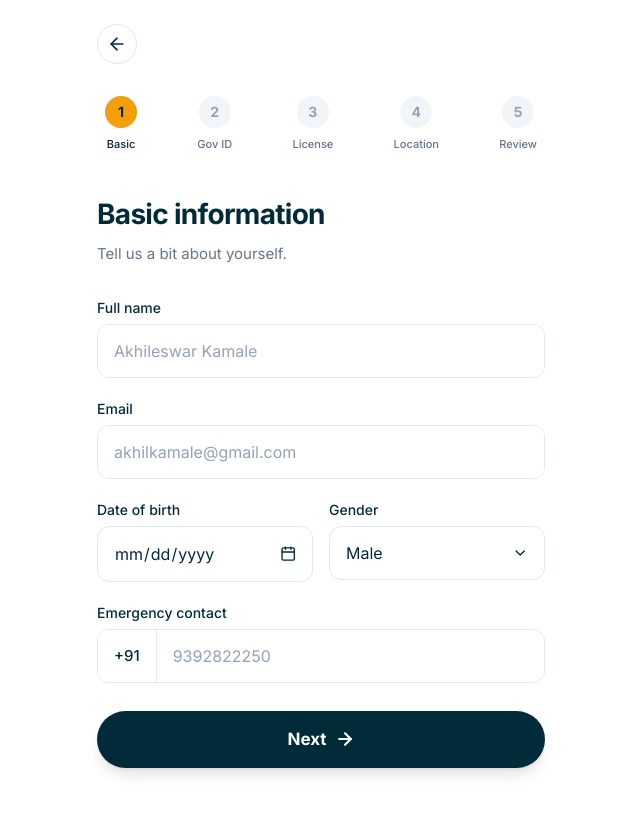
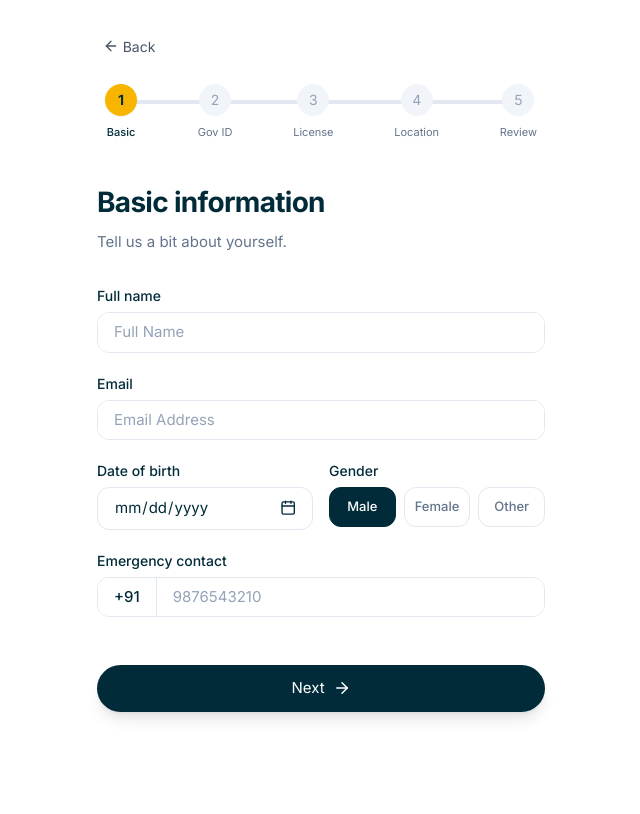
Before and after one commit to Akhileswar6/UdrCrafts, a React (Vite) app in the folder client/: page /basic-info in a window 1280 px wide. Shown: the top 814 px of the page, without its empty margins (319-959 px from the left). Built offline with nearby package versions, Linux system fonts and the light colour scheme.

Commit message:
style(ui): refine spacing and layout for post-submission flows
Optimized the Review, Verification, and Success pages by adjusting margins, font sizing, and button placements to ensure a tighter, more professional aesthetic.

```diff
--- a/client/src/pages/BasicInfo.jsx
+++ b/client/src/pages/BasicInfo.jsx
@@ -2,6 +2,7 @@ import React, { useState } from 'react';
 import { useNavigate } from 'react-router-dom';
 import { ArrowLeft, ArrowRight, Calendar, ChevronDown } from 'lucide-react';
 import { motion } from 'framer-motion';
+import Stepper from '../components/Stepper';
 
 const BasicInfo = () => {
   const navigate = useNavigate();
@@ -12,13 +13,29 @@ const BasicInfo = () => {
     gender: 'Male',
     emergencyContact: ''
   });
+  const [errors, setErrors] = useState({});
 
   const handleChange = (e) => {
     setFormData({ ...formData, [e.target.name]: e.target.value });
+    if (errors[e.target.name]) {
+      setErrors({ ...errors, [e.target.name]: '' });
+    }
   };
 
   const handleNext = (e) => {
     e.preventDefault();
+    const newErrors = {};
+    if (!formData.fullName) newErrors.fullName = 'Enter your full name';
+    if (!formData.email) newErrors.email = 'Enter a valid email';
+    if (!formData.dob) newErrors.dob = 'Select your date of birth';
+    if (!formData.gender) newErrors.gender = 'Select a gender';
+    if (!formData.emergencyContact || formData.emergencyContact.length !== 10) newErrors.emergencyContact = 'Enter a 10-digit contact';
+
+    if (Object.keys(newErrors).length > 0) {
+      setErrors(newErrors);
+      return;
+    }
+    setErrors({});
     navigate('/documents');
   };
 
@@ -31,39 +48,12 @@ const BasicInfo = () => {
         className="w-full max-w-md mx-auto"
       >
         {/* Back Button */}
-        <button
-          onClick={() => navigate(-1)}
-          className="w-10 h-10 rounded-full border border-gray-200 flex items-center justify-center text-[#012b39] mb-8 hover:bg-gray-50 transition"
-        >
-          <ArrowLeft size={20} strokeWidth={2} />
-        </button>
+          <button onClick={() => navigate(-1)} className="w-24 h-11 flex items-center justify-center rounded-full hover:bg-gray-50 transition-colors -ml-4 gap-1 mb-4">
+            <ArrowLeft size={16} className="text-[#475569]"  /> <span className='text-[#475569] text-[14px]'>Back</span>
+          </button>
 
         {/* Stepper */}
-        <div className="flex items-center justify-between mb-10 relative px-2">
-          {/* Connecting Line */}
-          <div className="absolute top-4 left-6 right-6 h-[3px] bg-[#F8FAFC] -z-10"></div>
-
-          <div className="flex flex-col items-center gap-2">
-            <div className="w-8 h-8 rounded-full bg-[#F59E0B] text-[#012b39] font-bold flex items-center justify-center text-sm shadow-sm">1</div>
-            <span className="text-[11px] font-medium text-[#012b39]">Basic</span>
-          </div>
-          <div className="flex flex-col items-center gap-2">
-            <div className="w-8 h-8 rounded-full bg-[#F1F5F9] text-[#94A3B8] font-bold flex items-center justify-center text-sm">2</div>
-            <span className="text-[11px] font-medium text-[#64748B]">Gov ID</span>
-          </div>
-          <div className="flex flex-col items-center gap-2">
-            <div className="w-8 h-8 rounded-full bg-[#F1F5F9] text-[#94A3B8] font-bold flex items-center justify-center text-sm">3</div>
-            <span className="text-[11px] font-medium text-[#64748B]">License</span>
-          </div>
-          <div className="flex flex-col items-center gap-2">
-            <div className="w-8 h-8 rounded-full bg-[#F1F5F9] text-[#94A3B8] font-bold flex items-center justify-center text-sm">4</div>
-            <span className="text-[11px] font-medium text-[#64748B]">Location</span>
-          </div>
-          <div className="flex flex-col items-center gap-2">
-            <div className="w-8 h-8 rounded-full bg-[#F1F5F9] text-[#94A3B8] font-bold flex items-center justify-center text-sm">5</div>
-            <span className="text-[11px] font-medium text-[#64748B]">Review</span>
-          </div>
-        </div>
+        <Stepper currentStep={1} />
 
         {/* Title */}
         <div className="mb-8">
@@ -83,17 +73,18 @@ const BasicInfo = () => {
             <label className="block text-[14px] text-[#012b39] font-medium">
               Full name
             </label>
-            <div className="flex rounded-xl border border-[#E2E8F0] overflow-hidden focus-within:border-[#94A3B8] transition-colors bg-white">
+            <div className={`flex rounded-xl border ${errors.fullName ? 'border-red-500' : 'border-[#E2E8F0]'} overflow-hidden focus-within:border-[#94A3B8] transition-colors bg-white`}>
               <input
                 type="text"
                 name="fullName"
                 value={formData.fullName}
                 onChange={handleChange}
-                className="w-full px-4 py-3.5 outline-none text-[16px] text-[#012b39] placeholder-[#94A3B8]"
-                placeholder="Akhileswar Kamale"
+                className="w-full px-4 py-2 outline-none text-[15px] text-[#012b39] placeholder-[#94A3B8]"
+                placeholder="Full Name"
                 required
               />
             </div>
+            {errors.fullName && <p className="text-red-400 text-[12px]">{errors.fullName}</p>}
           </div>
 
           {/* Email */}
@@ -101,17 +92,18 @@ const BasicInfo = () => {
             <label className="block text-[14px] text-[#012b39] font-medium">
               Email
             </label>
-            <div className="flex rounded-xl border border-[#E2E8F0] overflow-hidden focus-within:border-[#94A3B8] transition-colors bg-white">
+            <div className={`flex rounded-xl border ${errors.email ? 'border-red-500' : 'border-[#E2E8F0]'} overflow-hidden focus-within:border-[#94A3B8] transition-colors bg-white`}>
               <input
                 type="email"
                 name="email"
                 value={formData.email}
                 onChange={handleChange}
-                className="w-full px-4 py-3.5 outline-none text-[16px] text-[#012b39] placeholder-[#94A3B8]"
-                placeholder="akhilkamale@gmail.com"
+                className="w-full px-4 py-2 outline-none text-[15px] text-[#012b39] placeholder-[#94A3B8]"
+                placeholder="Email Address"
                 required
               />
             </div>
+            {errors.email && <p className="text-red-400 text-[12px]">{errors.email}</p>}
           </div>
 
           {/* DOB and Gender Row */}
@@ -120,37 +112,44 @@ const BasicInfo = () => {
               <label className="block text-[14px] text-[#012b39] font-medium">
                 Date of birth
               </label>
-              <div className="relative flex rounded-xl border border-[#E2E8F0] overflow-hidden focus-within:border-[#94A3B8] transition-colors bg-white items-center pr-4">
+              <div className={`relative flex rounded-xl border ${errors.dob ? 'border-red-500' : 'border-[#E2E8F0]'} overflow-hidden focus-within:border-[#94A3B8] transition-colors bg-white items-center pr-4`}>
                 <input
                   type="date"
                   name="dob"
                   value={formData.dob}
                   onChange={handleChange}
-                  className="w-full pl-4 py-3.5 outline-none text-[16px] text-[#012b39] bg-transparent [&::-webkit-calendar-picker-indicator]:opacity-0 [&::-webkit-calendar-picker-indicator]:absolute [&::-webkit-calendar-picker-indicator]:w-full"
+                  className="w-full pl-4 py-2 outline-none text-[15px] text-[#012b39] bg-transparent [&::-webkit-calendar-picker-indicator]:opacity-0 [&::-webkit-calendar-picker-indicator]:absolute [&::-webkit-calendar-picker-indicator]:w-full"
                   required
                 />
                 <Calendar size={18} className="text-[#012b39] pointer-events-none" />
               </div>
+              {errors.dob && <p className="text-red-400 text-[12px]">{errors.dob}</p>}
             </div>
 
             <div className="space-y-1.5 flex-1">
-              <label className="block text-[14px] text-[#012b39] font-medium">
+              <label className="block text-[14px] text-[#012b39] font-medium mb-1">
                 Gender
               </label>
-              <div className="relative flex rounded-xl border border-[#E2E8F0] overflow-hidden focus-within:border-[#94A3B8] transition-colors bg-white items-center pr-4">
-                <select
-                  name="gender"
-                  value={formData.gender}
-                  onChange={handleChange}
-                  className="w-full pl-4 py-3.5 outline-none text-[16px] text-[#012b39] bg-transparent appearance-none"
-                  required
-                >
-                  <option value="Male">Male</option>
-                  <option value="Female">Female</option>
-                  <option value="Other">Other</option>
-                </select>
-                <ChevronDown size={18} className="text-[#012b39] pointer-events-none" />
+              <div className="flex gap-2">
+                {['Male', 'Female', 'Other'].map((g) => (
+                  <button
+                    type="button"
+                    key={g}
+                    onClick={() => {
+                      setFormData({ ...formData, gender: g });
+                      if (errors.gender) setErrors({ ...errors, gender: '' });
+                    }}
+                    className={`flex-1 py-[9px] rounded-xl border text-[13px] font-medium transition-colors ${
+                      formData.gender === g
+                        ? 'border-[#012b39] bg-[#012b39] text-white'
+                        : errors.gender ? 'border-red-500 bg-white text-red-500' : 'border-[#E2E8F0] bg-white text-[#64748B] hover:border-[#94A3B8]'
+                    }`}
+                  >
+                    {g}
+                  </button>
+                ))}
               </div>
+              {errors.gender && <p className="text-red-400 text-[12px]">{errors.gender}</p>}
             </div>
           </div>
 
@@ -159,7 +158,7 @@ const BasicInfo = () => {
             <label className="block text-[14px] text-[#012b39] font-medium">
               Emergency contact
             </label>
-            <div className="flex rounded-xl border border-[#E2E8F0] overflow-hidden focus-within:border-[#94A3B8] transition-colors bg-white">
+            <div className={`flex rounded-xl border ${errors.emergencyContact ? 'border-red-500' : 'border-[#E2E8F0]'} overflow-hidden focus-within:border-[#94A3B8] transition-colors bg-white`}>
               <div className="flex items-center justify-center px-4 border-r border-[#E2E8F0] bg-white">
                 <span className="font-medium text-[#012b39] text-[15px]">+91</span>
               </div>
@@ -168,28 +167,30 @@ const BasicInfo = () => {
                 name="emergencyContact"
                 maxLength="10"
                 value={formData.emergencyContact}
-                onChange={(e) => setFormData({ ...formData, emergencyContact: e.target.value.replace(/\D/g, '') })}
-                className="w-full px-4 py-3.5 outline-none text-[16px] text-[#012b39] placeholder-[#94A3B8]"
-                placeholder="9392822250"
+                onChange={(e) => {
+                  setFormData({ ...formData, emergencyContact: e.target.value.replace(/\D/g, '') });
+                  if (errors.emergencyContact) setErrors({ ...errors, emergencyContact: '' });
+                }}
+                className="w-full px-4 py-2 outline-none text-[15px] text-[#012b39] placeholder-[#94A3B8]"
+                placeholder="9876543210"
                 required
               />
             </div>
+            {errors.emergencyContact && <p className="text-red-400 text-[12px]">{errors.emergencyContact}</p>}
           </div>
 
         </form>
-      </motion.div>
 
-      {/* Floating Action Button */}
-      <div className="fixed bottom-0 left-0 right-0 p-6 bg-gradient-to-t from-white via-white to-transparent pb-8">
-        <div className="max-w-md mx-auto">
+        {/* Action Button */}
+        <div className="mt-12 pb-8">
           <button
             onClick={handleNext}
-            className="w-full rounded-full py-[16px] text-[17px] font-bold transition-all bg-[#012b39] hover:bg-[#011c26] text-white active:scale-[0.98] shadow-lg flex items-center justify-center gap-2"
+            className="w-full rounded-full py-[12px] text-[15px] transition-all bg-[#012b39] hover:bg-[#011c26] text-white active:scale-[0.98] shadow-lg flex items-center justify-center gap-2"
           >
-            Next <ArrowRight size={20} strokeWidth={2.5} />
+            Next <ArrowRight size={18} />
           </button>
         </div>
-      </div>
+      </motion.div>
     </div>
   );
 };
--- a/client/src/pages/Review.jsx
+++ b/client/src/pages/Review.jsx
@@ -78,33 +78,33 @@ const Review = () => {
                 <div className="w-10 h-10 rounded-full bg-[#FEF3C7] flex items-center justify-center">
                   <User size={18} className="text-[#D97706]" strokeWidth={2.5} />
                 </div>
-                <h3 className="font-bold text-[#012b39] text-[16px]">Basic information</h3>
+                <h3 className="font-medium text-[#012b39] text-[16px]">Basic information</h3>
               </div>
-              <button onClick={() => navigate('/basic-info')} className="bg-[#F8FAFC] text-[#334155] px-3 py-1.5 rounded-full text-[12px] font-bold flex items-center gap-1.5 hover:bg-gray-200 transition">
-                <Edit2 size={12} strokeWidth={3} /> Edit
+              <button onClick={() => navigate('/basic-info')} className="bg-[#F8FAFC] text-[#334155] px-3 py-1.5 rounded-full text-[12px] font-medium flex items-center gap-1.5 hover:bg-gray-200 transition">
+                <Edit2 size={12} /> Edit
               </button>
             </div>
 
             <div className="space-y-3">
               <div className="flex justify-between items-center text-[14px]">
                 <span className="text-[#64748B]">Full name</span>
-                <span className="font-semibold text-[#012b39]">Akhileswar Kamale</span>
+                <span className="font-medium text-[#012b39]">Akhileswar Kamale</span>
               </div>
               <div className="flex justify-between items-center text-[14px]">
                 <span className="text-[#64748B]">Email</span>
-                <span className="font-semibold text-[#012b39]">akhilkamale@gmail.com</span>
+                <span className="font-medium text-[#012b39]">akhilkamale@gmail.com</span>
               </div>
               <div className="flex justify-between items-center text-[14px]">
                 <span className="text-[#64748B]">Date of birth</span>
-                <span className="font-semibold text-[#012b39]">1998-05-27</span>
+                <span className="font-medium text-[#012b39]">1998-05-27</span>
               </div>
               <div className="flex justify-between items-center text-[14px]">
                 <span className="text-[#64748B]">Gender</span>
-                <span className="font-semibold text-[#012b39]">male</span>
+                <span className="font-medium text-[#012b39]">male</span>
               </div>
               <div className="flex justify-between items-center text-[14px]">
                 <span className="text-[#64748B]">Emergency contact</span>
-                <span className="font-semibold text-[#012b39]">+91 9392822250</span>
+                <span className="font-medium text-[#012b39]">+91 9392822250</span>
               </div>
             </div>
           </div>
@@ -116,21 +116,21 @@ const Review = () => {
                 <div className="w-10 h-10 rounded-full bg-[#FEF3C7] flex items-center justify-center">
                   <IdCard size={18} className="text-[#D97706]" strokeWidth={2.5} />
                 </div>
-                <h3 className="font-bold text-[#012b39] text-[16px]">Government ID</h3>
+                <h3 className="font-medium text-[#012b39] text-[16px]">Government ID</h3>
               </div>
-              <button onClick={() => navigate('/documents')} className="bg-[#F8FAFC] text-[#334155] px-3 py-1.5 rounded-full text-[12px] font-bold flex items-center gap-1.5 hover:bg-gray-200 transition">
-                <Edit2 size={12} strokeWidth={3} /> Edit
+              <button onClick={() => navigate('/documents')} className="bg-[#F8FAFC] text-[#334155] px-3 py-1.5 rounded-full text-[12px] font-medium flex items-center gap-1.5 hover:bg-gray-200 transition">
+                <Edit2 size={12} /> Edit
               </button>
             </div>
 
             <div className="space-y-3">
               <div className="flex justify-between items-center text-[14px]">
                 <span className="text-[#64748B]">Aadhaar</span>
-                <span className="font-semibold text-[#012b39]">XXXX XXXX 6342</span>
+                <span className="font-medium text-[#012b39]">XXXX XXXX 6342</span>
               </div>
               <div className="flex justify-between items-center text-[14px]">
                 <span className="text-[#64748B]">PAN</span>
-                <span className="font-semibold text-[#012b39]">ABCDE4553Y</span>
+                <span className="font-medium text-[#012b39]">ABCDE4553Y</span>
               </div>
             </div>
           </div>
@@ -142,21 +142,21 @@ const Review = () => {
                 <div className="w-10 h-10 rounded-full bg-[#FEF3C7] flex items-center justify-center">
                   <CarFront size={18} className="text-[#D97706]" strokeWidth={2.5} />
                 </div>
-                <h3 className="font-bold text-[#012b39] text-[16px]">Driving license</h3>
+                <h3 className="font-medium text-[#012b39] text-[16px]">Driving license</h3>
               </div>
-              <button onClick={() => navigate('/license')} className="bg-[#F8FAFC] text-[#334155] px-3 py-1.5 rounded-full text-[12px] font-bold flex items-center gap-1.5 hover:bg-gray-200 transition">
-                <Edit2 size={12} strokeWidth={3} /> Edit
+              <button onClick={() => navigate('/license')} className="bg-[#F8FAFC] text-[#334155] px-3 py-1.5 rounded-full text-[12px] font-medium flex items-center gap-1.5 hover:bg-gray-200 transition">
+                <Edit2 size={12} /> Edit
               </button>
             </div>
 
             <div className="space-y-3">
               <div className="flex justify-between items-center text-[14px]">
                 <span className="text-[#64748B]">License number</span>
-                <span className="font-semibold text-[#012b39]">DL-01AB-2024-1234567</span>
+                <span className="font-medium text-[#012b39]">DL-01AB-2024-1234567</span>
               </div>
               <div className="flex justify-between items-center text-[14px]">
                 <span className="text-[#64748B]">Expiry date</span>
-                <span className="font-semibold text-[#012b39]">2026-07-31</span>
+                <span className="font-medium text-[#012b39]">2026-07-31</span>
               </div>
             </div>
           </div>
@@ -168,25 +168,25 @@ const Review = () => {
                 <div className="w-10 h-10 rounded-full bg-[#FEF3C7] flex items-center justify-center">
                   <MapPin size={18} className="text-[#D97706]" strokeWidth={2.5} />
                 </div>
-                <h3 className="font-bold text-[#012b39] text-[16px]">Location</h3>
+                <h3 className="font-medium text-[#012b39] text-[16px]">Location</h3>
               </div>
-              <button onClick={() => navigate('/location')} className="bg-[#F8FAFC] text-[#334155] px-3 py-1.5 rounded-full text-[12px] font-bold flex items-center gap-1.5 hover:bg-gray-200 transition">
-                <Edit2 size={12} strokeWidth={3} /> Edit
+              <button onClick={() => navigate('/location')} className="bg-[#F8FAFC] text-[#334155] px-3 py-1.5 rounded-full text-[12px] font-medium flex items-center gap-1.5 hover:bg-gray-200 transition">
+                <Edit2 size={12} /> Edit
               </button>
             </div>
 
             <div className="space-y-3">
               <div className="flex justify-between items-center text-[14px]">
                 <span className="text-[#64748B]">City</span>
-                <span className="font-semibold text-[#012b39]">Bengaluru, Karnataka</span>
+                <span className="font-medium text-[#012b39]">Bengaluru, Karnataka</span>
               </div>
               <div className="flex justify-between items-center text-[14px]">
                 <span className="text-[#64748B]">Area</span>
-                <span className="font-semibold text-[#012b39]">Indiranagar</span>
+                <span className="font-medium text-[#012b39]">Indiranagar</span>
               </div>
               <div className="flex justify-between items-center text-[14px]">
                 <span className="text-[#64748B]">Pincode</span>
-                <span className="font-semibold text-[#012b39]">560038</span>
+                <span className="font-medium text-[#012b39]">560038</span>
               </div>
             </div>
           </div>
@@ -199,20 +199,17 @@ const Review = () => {
             </p>
           </div>
 
+          {/* Action Button */}
+          <div className="mt-8 pb-8">
+            <button
+              onClick={() => navigate('/verification')}
+              className="w-full rounded-full py-[12px] text-[15px] transition-all bg-[#012b39] hover:bg-[#011c26] text-white active:scale-[0.98] shadow-lg"
+            >
+              Submit for Verification
+            </button>
+          </div>
         </div>
       </motion.div>
-
-      {/* Floating Action Button */}
-      <div className="fixed bottom-0 left-0 right-0 p-6 bg-gradient-to-t from-white via-white to-transparent pb-8">
-        <div className="max-w-md mx-auto">
-          <button
-            onClick={() => navigate('/verification')}
-            className="w-full rounded-full py-[16px] text-[17px] font-bold transition-all bg-[#012b39] hover:bg-[#011c26] text-white active:scale-[0.98] shadow-lg"
-          >
-            Submit for Verification
-          </button>
-        </div>
-      </div>
     </div>
   );
 };
```
Also changed, not shown: client/src/pages/Success.jsx (+8 -8 lines), client/src/pages/Verification.jsx (+14 -14 lines).
